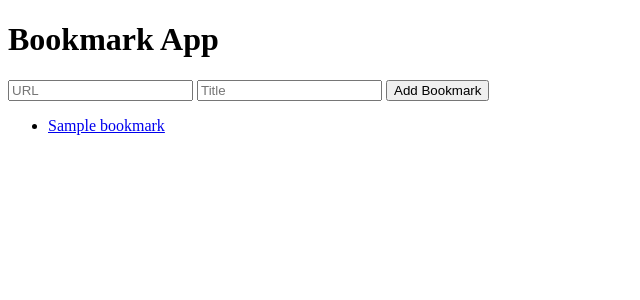
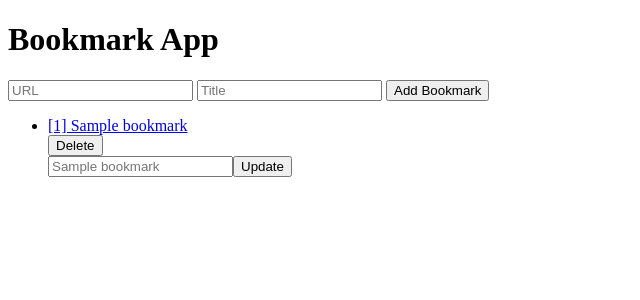
Before and after one commit to robertjoramo/bookmark-app, a FastAPI app: page / in a window 1280 px wide. Shown: the top 300 px of the page, without its empty margins (0-640 px from the left). Run offline with FastAPI, Linux system fonts and the light colour scheme; tables that the repository leaves empty hold one stand-in row (values such as "Sample post").

Commit message:
Added delete and update to bookmraks.

```diff
--- a/main.py
+++ b/main.py
@@ -65,6 +65,30 @@ async def add_bookmark(url: str = Form(...), title: Optional[str] = Form(None)):
     conn.close()
     return bookmark
 
+# API: Delete a bookmark
+@app.post("/api/bookmarks/{id}/delete")
+async def delete_bookmark(id):
+    conn = get_db()
+    cursor = conn.execute(
+        "DELETE FROM bookmarks WHERE id=?",
+        (id)
+    )
+    conn.commit()
+    conn.close()
+    return "Done"
+
+# API: Update a bookmark
+@app.post("/api/bookmarks/{id}/update")
+async def edit_bookmark(id: int, new_title: str = Form(...)):
+    conn = get_db()
+    cursor = conn.execute(
+        "UPDATE bookmarks SET title=? WHERE id=?",
+        (new_title, id)
+    )
+    conn.commit()
+    conn.close()
+    return "Done"
+
 # UI: Homepage
 @app.get("/", response_class=HTMLResponse)
 async def read_root(request: Request):
--- a/templates/index.html
+++ b/templates/index.html
@@ -15,7 +15,9 @@
     <ul>
         {% for bookmark in bookmarks %}
         <li>
-            <a href="{{ bookmark.url }}" target="_blank">{{ bookmark.title or bookmark.url }}</a>
+            <a href="{{ bookmark.url }}" target="_blank">[{{ bookmark.id }}] {{ bookmark.title or bookmark.url }} </a>
+            <form action="/api/bookmarks/{{ bookmark.id }}/delete" method="post"><button type="submit">Delete</button></form>
+            <form action="/api/bookmarks/{{ bookmark.id }}/update" method="post"><input type="text" name="new_title" placeholder="{{ bookmark.title or '' }}""><button type="submit">Update</button></form>
         </li>
         {% endfor %}
     </ul>
```
